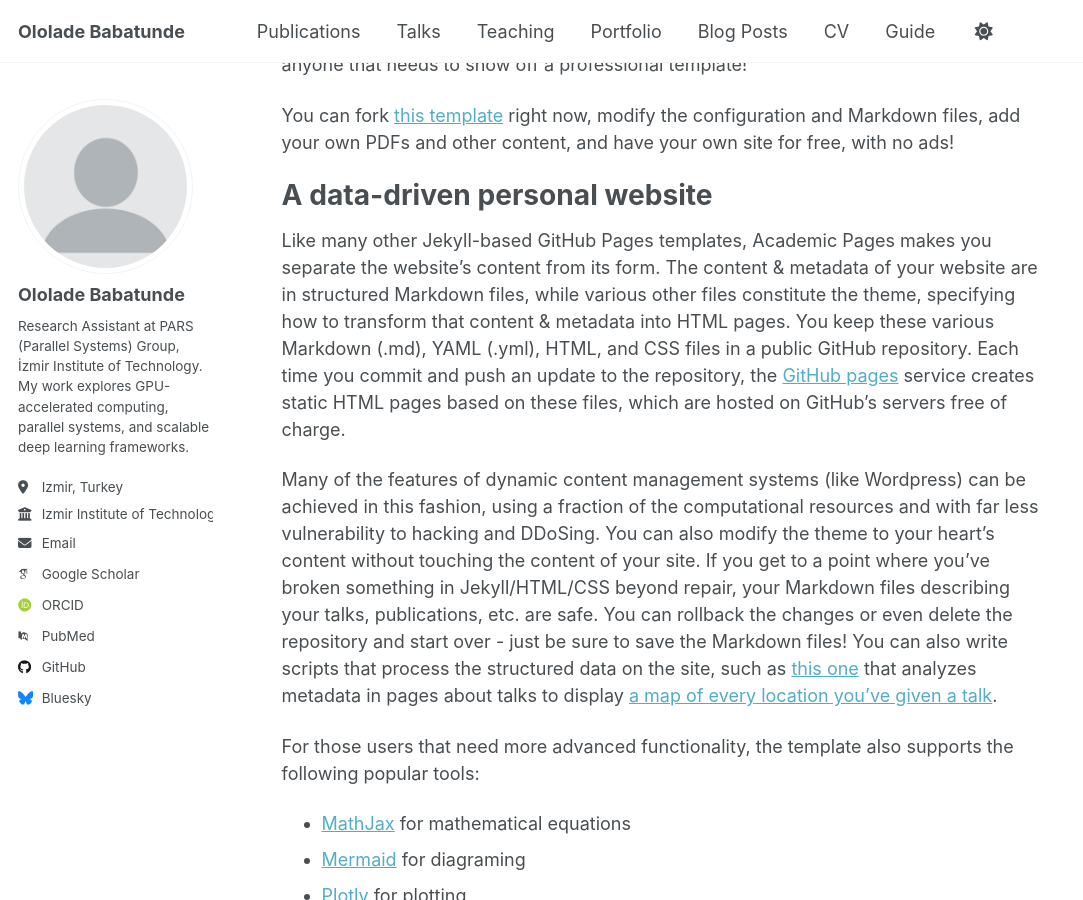
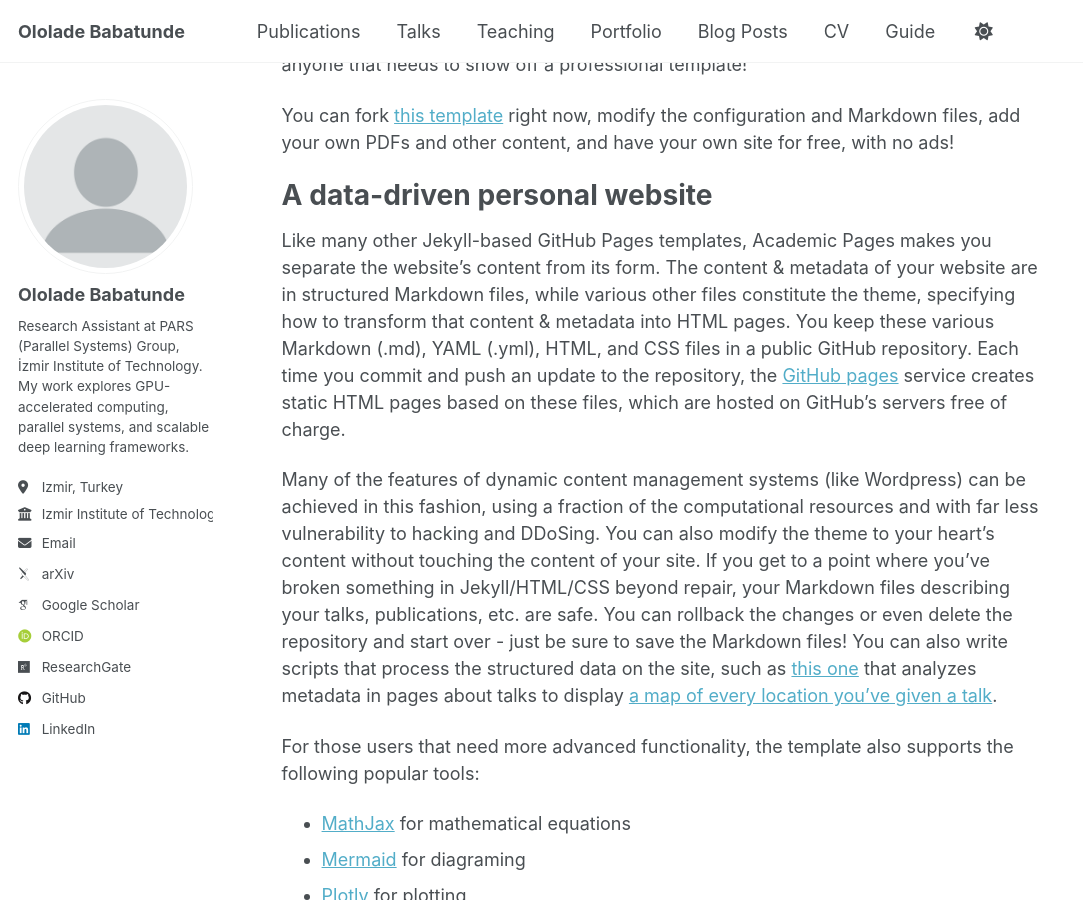
Before and after one commit to Babatunde50/babatunde50.github.io, a Jekyll site: the page built from _pages/about.md, in a window 1280 px wide and 900 px high, scrolled down 307 px. Shown: the whole window, without its empty margins (0-1083 px from the left). Built offline with Jekyll 4.4.1, drawn with Linux system fonts in a browser that asks for light colours; some web fonts are replaced; a script that is not in the unit is left out; part of the change alters nothing that is shown.

```diff
--- a/_config.yml
+++ b/_config.yml
@@ -29,55 +29,15 @@ author:
   bio              : "Research Assistant at PARS (Parallel Systems) Group, İzmir Institute of Technology. My work explores GPU-accelerated computing, parallel systems, and scalable deep learning frameworks."
   location         : "Izmir, Turkey"
   employer         : "Izmir Institute of Technology"
-  uri              : # URL
   email            : "ololadebabatunde@iyte.edu.tr"
+  arxiv            : "https://arxiv.org/a/babatunde_o_1.html"
+  googlescholar: "https://scholar.google.com/citations?user=IHyNJb0AAAAJ&hl=en"
+  orcid: "https://orcid.org/0009-0003-2035-5466"
+  researchgate: "https://www.researchgate.net/scientific-contributions/Ololade-Babatunde-2326278042"
+  github: "Babatunde50"
+  linkedin: "babatunde-ololade-7a9179a7"
 
-  # Academic websites
-  academia         : # URL
-  arxiv            : # URL - Update with the correct link to your profile
-  googlescholar    : "https://scholar.google.com/citations?user=PS_CX0AAAAAJ"
-  inspire-hep      : # URL
-  impactstory      : # URL
-  orcid            : "https://orcid.org/yourorcidurl"
-  semantic         : # URL
-  pubmed           : "https://www.ncbi.nlm.nih.gov/pubmed/?term=john+snow"
-  researchgate     : # URL
-  scopus           : # URL
 
-  # Repositories and software development
-  bitbucket        : # Username - Update with your username on the site
-  codepen          : # Username
-  dribbble         : # Username
-  github           : "academicpages"
-  kaggle           : # Username
-  stackoverflow    : # User number or user number and name (i.e., use "1" or "1/jeff-atwood")
-
-  # Social media
-  artstation       : # Username
-  bluesky          : "bsky.app" # Replace this with you Bluesky username
-  facebook         : # Username
-  flickr           : # Username
-  foursquare       : # Username
-  goodreads        : # Username
-  google_plus      : # Username
-  keybase          : # Username
-  instagram        : # Username
-  lastfm           : # Username
-  linkedin         : # Username
-  mastodon         : # URL
-  medium           : # URL
-  pinterest        : # Username
-  soundcloud       : # Username
-  steam            : # Username
-  telegram         : # URL
-  tumblr           : # Username
-  twitter          : # Username for X / Twitter
-  vine             : # Username
-  weibo            : # Username
-  wikipedia        : # Username
-  xing             : # Username
-  youtube          : # Username
-  zhihu            : # Username
 
 # Publication Category - The following the list of publication categories and their headings
 publication_category:
```
